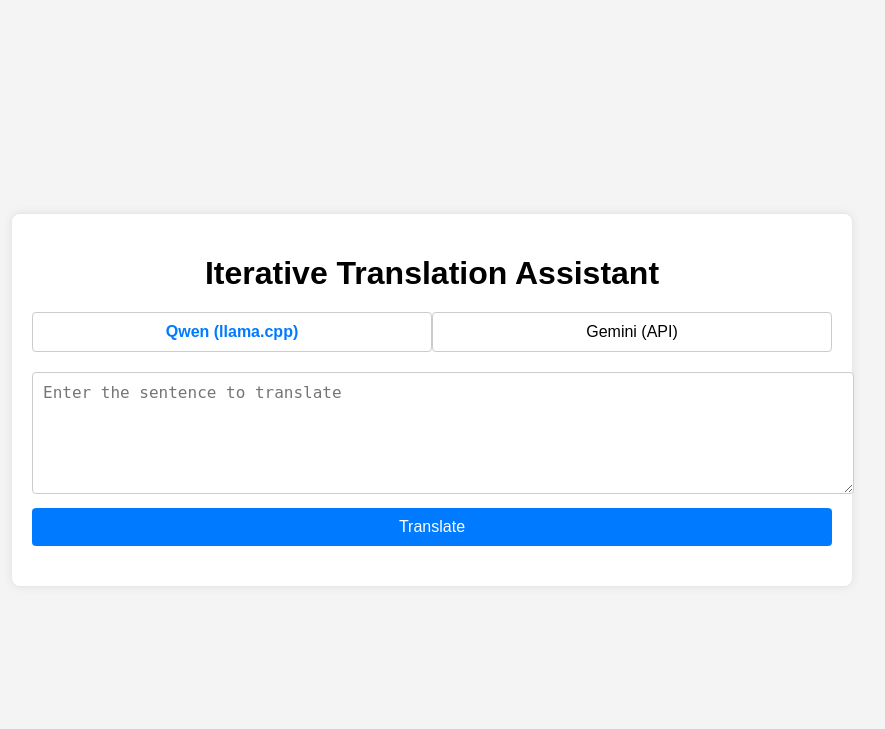
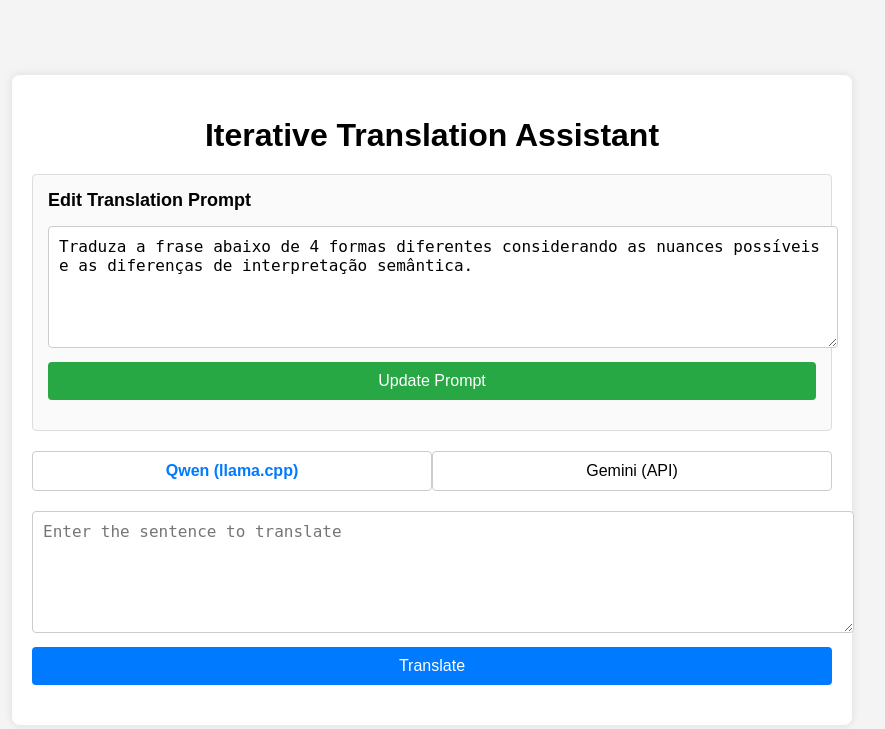
Before and after one commit to linkage001/translatation_ui, a Flask app: page / in a window 1280 px wide. Shown: the top 729 px of the page, without its empty margins (208-1093 px from the left). Run offline with Flask 3, Linux system fonts and the light colour scheme; parts of the project's set-up code (start-up, migrations or seed data) failed here and were passed over.

Commit message:
Make the variable "user_editable_prompt" on app.py editable in the interface

````diff
--- a/app.py
+++ b/app.py
@@ -51,7 +51,11 @@ def build_prompt_with_context(original_sentence, saved_translations):
         context_str = f.read()
     with open('glossary.txt', 'r', encoding="utf-8") as f:
         glossary = f.read()
-    user_editable_prompt = f"""Traduza a frase abaixo de 4 formas diferentes considerando as nuances possíveis e as diferenças de interpretação semântica."""
+    try:
+        with open('user_prompt.txt', 'r', encoding="utf-8") as f:
+            user_editable_prompt = f.read().strip()
+    except FileNotFoundError:
+        user_editable_prompt = """Traduza a frase abaixo de 4 formas diferentes considerando as nuances possíveis e as diferenças de interpretação semântica."""
     prompt = f"""{context_str}{glossary}{user_editable_prompt} Utilize um JSON blob dentro de um code block como no exemplo abaixo:
 ```
 {{
@@ -85,5 +89,29 @@ def save_translation():
     except Exception as e:
         return jsonify({'error': str(e)}), 500
 
+@app.route('/update_prompt', methods=['POST'])
+def update_prompt():
+    data = request.get_json()
+    new_prompt = data.get('prompt')
+
+    if not new_prompt:
+        return jsonify({'error': 'No prompt provided'}), 400
+
+    try:
+        with open('user_prompt.txt', 'w', encoding="utf-8") as f:
+            f.write(new_prompt)
+        return jsonify({'success': 'Prompt updated successfully'}), 200
+    except Exception as e:
+        return jsonify({'error': str(e)}), 500
+
+@app.route('/get_prompt', methods=['GET'])
+def get_prompt():
+    try:
+        with open('user_prompt.txt', 'r', encoding="utf-8") as f:
+            prompt = f.read().strip()
+        return jsonify({'prompt': prompt}), 200
+    except Exception as e:
+        return jsonify({'error': str(e)}), 500
+
 if __name__ == '__main__':
     app.run(debug=True, port=5002)
--- a/static/css/style.css
+++ b/static/css/style.css
@@ -7,6 +7,50 @@ body {
     align-items: center;
     height: 100vh;
     background-color: #f4f4f4;
+}
+
+#prompt-editor {
+    margin-bottom: 20px;
+    border: 1px solid #ddd;
+    border-radius: 4px;
+    padding: 15px;
+    background-color: #fafafa;
+}
+
+#prompt-editor h2 {
+    margin-top: 0;
+    font-size: 18px;
+}
+
+#prompt-input {
+    width: 100%;
+    margin-bottom: 10px;
+    padding: 10px;
+    border: 1px solid #ccc;
+    border-radius: 4px;
+    font-size: 16px;
+    resize: vertical;
+}
+
+#update-prompt-button {
+    width: 100%;
+    padding: 10px;
+    background-color: #28a745;
+    color: white;
+    border: none;
+    border-radius: 4px;
+    font-size: 16px;
+    cursor: pointer;
+    margin-bottom: 10px;
+}
+
+#update-prompt-button:hover {
+    background-color: #218838;
+}
+
+#prompt-status-message {
+    font-size: 14px;
+    margin-top: 5px;
 }
 
 #model-selector {
--- a/static/js/script.js
+++ b/static/js/script.js
@@ -2,8 +2,11 @@ document.addEventListener('DOMContentLoaded', () => {
     const translateButton = document.getElementById('translate-button');
     translateButton.addEventListener('click', handleTranslateClick);
 
-    // Display saved translations on page load
-    // displaySavedTranslations();
+    const updatePromptButton = document.getElementById('update-prompt-button');
+    updatePromptButton.addEventListener('click', handleUpdatePromptClick);
+
+    // Load existing prompt if available
+    loadPrompt();
 });
 
 async function handleTranslateClick() {
@@ -134,3 +137,57 @@ function saveTranslationToFile(originalSentence, translationText) {
         alert('Failed to save translation');
     });
 }
+
+async function handleUpdatePromptClick() {
+    const promptInput = document.getElementById('prompt-input').value;
+    const statusMessage = document.getElementById('prompt-status-message');
+    statusMessage.textContent = '';
+
+    if (!promptInput.trim()) {
+        statusMessage.textContent = 'Prompt cannot be empty';
+        statusMessage.style.color = 'red';
+        return;
+    }
+
+    try {
+        const response = await fetch('/update_prompt', {
+            method: 'POST',
+            headers: { 'Content-Type': 'application/json' },
+            body: JSON.stringify({ prompt: promptInput })
+        });
+
+        if (!response.ok) {
+            const errorData = await response.json();
+            throw new Error(errorData.error || `Server error: ${response.status}`);
+        }
+
+        const data = await response.json();
+        if (data.success) {
+            statusMessage.textContent = 'Prompt updated successfully';
+            // Update the display
+            loadPrompt();
+        }
+    } catch (error) {
+        console.error("Error updating prompt:", error);
+        statusMessage.textContent = error.message;
+        statusMessage.style.color = 'red';
+    }
+}
+
+function loadPrompt() {
+    fetch('/get_prompt')
+    .then(response => {
+        if (!response.ok) {
+            throw new Error('Failed to load prompt');
+        }
+        return response.json();
+    })
+    .then(data => {
+        if (data.prompt) {
+            document.getElementById('prompt-input').value = data.prompt;
+        }
+    })
+    .catch(error => {
+        console.error('Error loading prompt:', error);
+    });
+}
--- a/templates/index.html
+++ b/templates/index.html
@@ -9,6 +9,12 @@
 <body>
     <div class="container">
         <h1>Iterative Translation Assistant</h1>
+        <div id="prompt-editor">
+            <h2>Edit Translation Prompt</h2>
+            <textarea id="prompt-input" rows="4" placeholder="Enter your custom translation prompt"></textarea>
+            <button id="update-prompt-button">Update Prompt</button>
+            <div id="prompt-status-message" style="color: green;"></div>
+        </div>
         <div id="model-selector">
             <label>
                 <input type="radio" name="model" value="qwen" checked>
--- /dev/null
+++ b/user_prompt.txt
@@ -0,0 +1 @@
+Traduza a frase abaixo de 4 formas diferentes considerando as nuances possíveis e as diferenças de interpretação semântica.
````
Also changed, not shown: translation.txt (added, +8 -0 lines).
